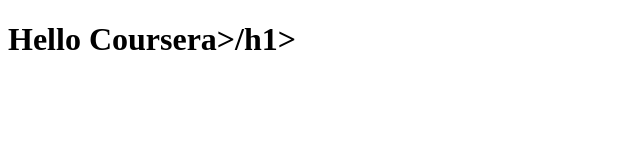
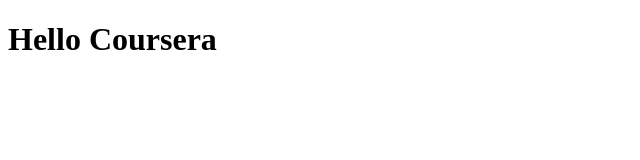
Before and after one commit to apatech/coursera-test, a plain HTML site: page site/index.html in a window 1280 px wide. Shown: the whole page, without its empty margins (0-640 px from the left). Drawn offline with Linux system fonts and the light colour scheme.

Commit message:
correct end tag

```diff
--- a/site/index.html
+++ b/site/index.html
@@ -4,6 +4,6 @@
 	<title>Hello Coursera</title>
 </head>
 <body>
-<h1>Hello Coursera>/h1>
+<h1>Hello Coursera</h1>
 </body>
 </html>
```
